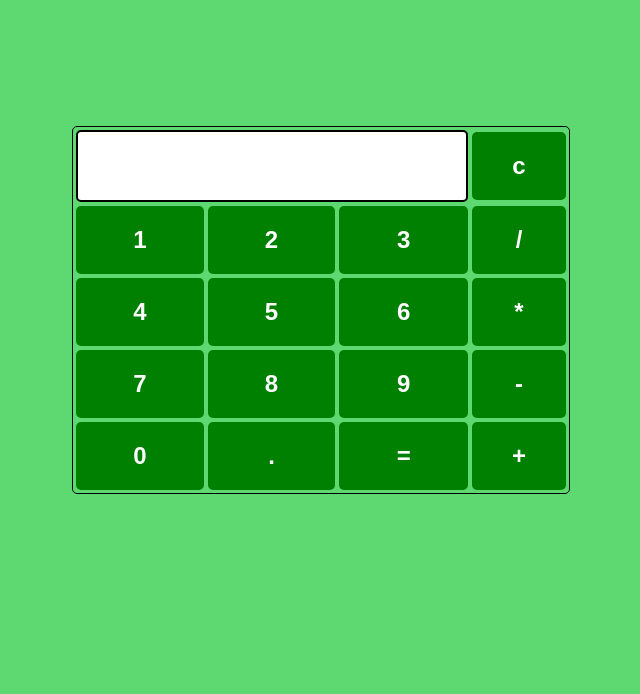
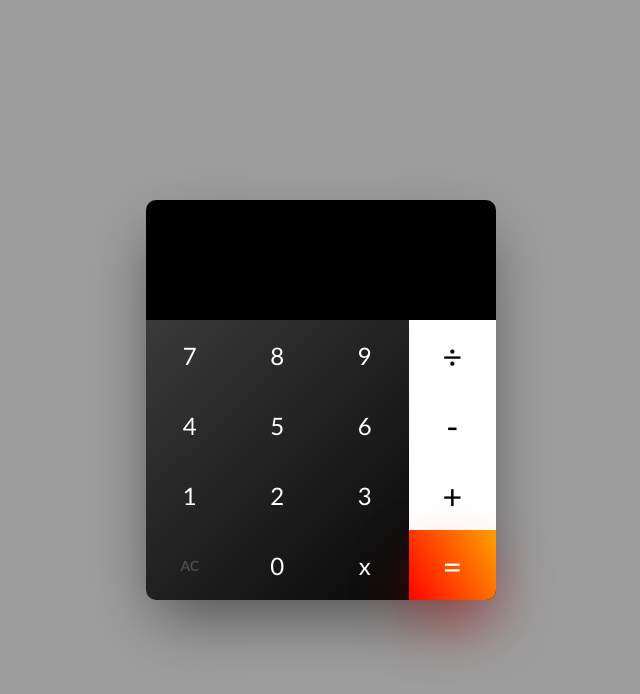
Before and after one commit to het-dhorajiya/calculator, a plain HTML site: page calculater.html in a window 1280 px wide. Shown: the whole page, without its empty margins (319-959 px from the left). Drawn offline with Linux system fonts and the light colour scheme.

Commit message:
calculator is ready

```diff
--- a/calculater.css
+++ b/calculater.css
@@ -1,31 +1,118 @@
-body
-{
-    background-color: rgb(94, 216, 112);
+html,
+body {
+   width: 100%;
+   height: 100%;
+   margin: 0;
+   padding: 0;
+   font-family: "Trebuchet MS", Helvetica, sans-serif;
+   font-size: 28px;
+
 }
-table {
-    border: 1px solid black;
-    border-radius: 5px;
-    margin-top: 10%;
-    margin-left: auto;
-    margin-right: auto;
+body {
+   display: flex;
+   justify-content: center;
+   align-items: center;
+   background-color: #00000061;
 }
+.calculator {
+   width: 350px;
+   height: 400px;
+   border-radius: 10px;
+   box-shadow: 0 25px 60px -10px rgba(0,0,0,0.5);
+   .header {
+      background-color: #000;
+      height: 120px;
+      border-radius: 10px 10px 0 0;
 
-input[type="button"] {
-    width: 100%;
-    padding: 20px 40px;
-    background-color: green;
-    color: white;
-    font-size: 24px;
-    font-weight: bold;
-    border: none;
-    border-radius: 5px;
+      .window {
+         height: 15px;
+         display: flex;
+         justify-content: flex-start;
+         padding: 10px;
+         span {
+            width: 10px;
+            height: 10px;
+            border-radius: 50%;
+            margin-right: 5px;
+            cursor:pointer;
+            &.red {
+               background-color: #ff5252;
+            }
+            &.yellow {
+               background-color: #f5a623;
+            }
+            &.green {
+               background-color: #73c21d;
+            }
+         }
+      }
+      .input {
+         color: #4a4a4a;
+         text-align: right;
+         padding: 10px 30px;
+         span {
+            color: #ffffff;
+         }
+      }
+   }
+   .keys {
+      background: linear-gradient(135deg, #3a3a3a, #000000);
+      height: 280px;
+      border-radius: 0 0 10px 10px;
+      font-size: 24px;
+      .row {
+         height: 70px;
+         display: flex;
+         flex-direction: row;
+         .number {
+            width: 75%;
+            display: flex;
+            color: #ffffff;
+            span {
+               width: calc(100%/3);
+               height: 70px;
+               text-align: center;
+               display: flex;
+               justify-content: center;
+               align-items: center;
+               user-select: none;
+               cursor:pointer;
+            }
+         }
+         .symbol {
+            width: 25%;
+            background-color: #ffffff;
+            font-size: 34px;
+            span {
+               width: 100%;
+               height: 70px;
+               text-align: center;
+               display: flex;
+               justify-content: center;
+               align-items: center;
+               user-select: none;
+               cursor:pointer;
+            }
+            &.action {
+               background: linear-gradient(60deg, #ff0300, #ffa100);
+               border-radius: 0 0 10px 0;
+               color: #ffffff;
+               box-shadow: 0 25px 60px -10px rgba(255, 10, 0, 0.5);
+            }
+         }
+      }
+   }
 }
-
-input[type="text"] {
-    padding: 20px 30px;
-    font-size: 24px;
-    font-weight: bold;
-    border: none;
-    border-radius: 5px;
-    border: 2px solid black;
+.dull {
+   font-size: 14px;
+   font-weight: bold;
+   color: #4a4a4a;
 }
+p.credit {
+   font-size: 14px;
+   position: absolute;
+   bottom: 10px;
+   right: 10px;
+   margin:0;
+   opacity:0.8;
+}
--- a/calculater.html
+++ b/calculater.html
@@ -5,45 +5,61 @@
     <meta charset="UTF-8">
     <meta name="viewport" content="width=device-width, initial-scale=1.0">
     <link rel="stylesheet" href="calculater.css">
+    <script src="calculater.js" defer></script>
     <title>Document</title>
 </head>
 
 <body>
 
-    <!-- Create table -->
-    <table id="calcu">
-        <tr>
-            <td colspan="3">
-                <input type="text" id="result">
-            </td>
-            <td><input type="button" value="c"></td>
-        </tr>
-
-        <tr>
-            <td><input type="button" value="1"></td>
-            <td><input type="button" value="2"></td>
-            <td><input type="button" value="3"></td>
-            <td><input type="button" value="/"></td>
-        </tr>
-        <tr>
-            <td><input type="button" value="4"></td>
-            <td><input type="button" value="5"></td>
-            <td><input type="button" value="6"></td>
-            <td><input type="button" value="*"></td>
-        </tr>
-        <tr>
-            <td><input type="button" value="7"></td>
-            <td><input type="button" value="8"></td>
-            <td><input type="button" value="9"></td>
-            <td><input type="button" value="-"></td>
-        </tr>
-        <tr>
-            <td><input type="button" value="0"></td>
-            <td><input type="button" value="."></td>
-            <td><input type="button" value="="></td>
-            <td><input type="button" value="+"></td>
-        </tr>
-    </table>
+    <div class="calculator">
+        <div class="header">
+            <div class="input">
+               <span class="display"></span>
+            </div>
+        </div>
+        <div class="keys">
+            <div class="row">
+                <div class="number">
+                    <span class="num">7</span>
+                    <span class="num">8</span>
+                    <span class="num">9</span>
+                </div>
+                <div class="symbol">
+                    <span class ="ope">÷</span>
+                </div>
+            </div>
+            <div class="row">
+                <div class="number">
+                    <span class="num">4</span>
+                    <span class="num">5</span>
+                    <span class="num">6</span>
+                </div>
+                <div class="symbol">
+                    <span class ="ope">-</span>
+                </div>
+            </div>
+            <div class="row">
+                <div class="number">
+                    <span class="num">1</span>
+                    <span class="num">2</span>
+                    <span class="num">3</span>
+                </div>
+                <div class="symbol">
+                    <span class ="ope">+</span>
+                </div>
+            </div>
+            <div class="row">
+                <div class="number">
+                    <span class="dull">AC</span>
+                    <span class="num">0</span>
+                    <span class="ope">x</span>
+                </div>
+                <div class="symbol action">
+                    <span class ="ans">=</span>
+                </div>
+            </div>
+        </div>
+    </div>
 </body>
 
 </html>
--- a/calculater.js
+++ b/calculater.js
@@ -0,0 +1,106 @@
+const number = document.querySelectorAll(".num");
+const operator = document.querySelectorAll(".ope");
+const AC = document.querySelector(".dull");
+const display = document.querySelector(".display");
+const eqaul = document.querySelector(".ans");
+
+
+let s1 = "";
+let s3 = "";
+let s2 = [];
+let ope1 = [];
+let finalAns = 0;
+
+eqaul.addEventListener("click", () => {
+    s2.push(s3);
+    console.log(ope1);
+    console.log(s2);
+    finalAns = opeartion();
+    display.textContent = finalAns;
+})
+
+AC.addEventListener("click", () => {
+    display.textContent = " ";
+    s1 = " ";
+    s2 = [];
+    ope1 = [];
+    s3 = "";
+    finalAns = 0;
+})
+
+
+for (let num of number) {
+    num.addEventListener("click", () => {
+        if (display.textContent == finalAns) {
+            s1 = " ";
+            s2 = [];
+            ope1 = [];
+            s3 = "";
+            finalAns = 0;
+        }
+        s1 += num.textContent;
+        s3 += num.textContent;
+
+        display.textContent = s1;
+    })
+}
+
+operator.forEach((ope) => {
+    ope.addEventListener("click", () => {
+        if (display.textContent == finalAns) {
+            s1 = " " + finalAns;
+            s2 = [];
+            ope1 = [];
+            s3 = "";
+            s2.push(s1);
+            finalAns = 0;
+        }
+        else {
+            s2.push(s3);
+            s3 = "";
+        }
+        ope1.push(ope.textContent);
+
+
+
+        s1 += " " + ope.textContent + " ";
+        display.textContent = s1;
+
+    })
+})
+
+const opeartion = () => {
+    let i = 1;
+    let j = 0;
+    let ans = +s2[0];
+
+    while (i < s2.length && j < ope1.length) {
+        if (ope1[j] == "+") {
+            ans += +s2[i];
+            i++;
+            j++;
+            console.log("sum", ans);
+        }
+        if (ope1[j] == "-") {
+            ans -= Number(s2[i]);
+            i++;
+            j++;
+            console.log("min", ans);
+        }
+        if (ope1[j] == "÷") {
+            ans /= +s2[i];
+            i++;
+            j++;
+            console.log("div", ans);
+        }
+        if (ope1[j] == "x") {
+            ans *= +s2[i];
+            i++;
+            j++;
+            console.log("mul", ans);
+        }
+        console.log("hello");
+    }
+    console.log(ans);
+    return ans;
+}
```
